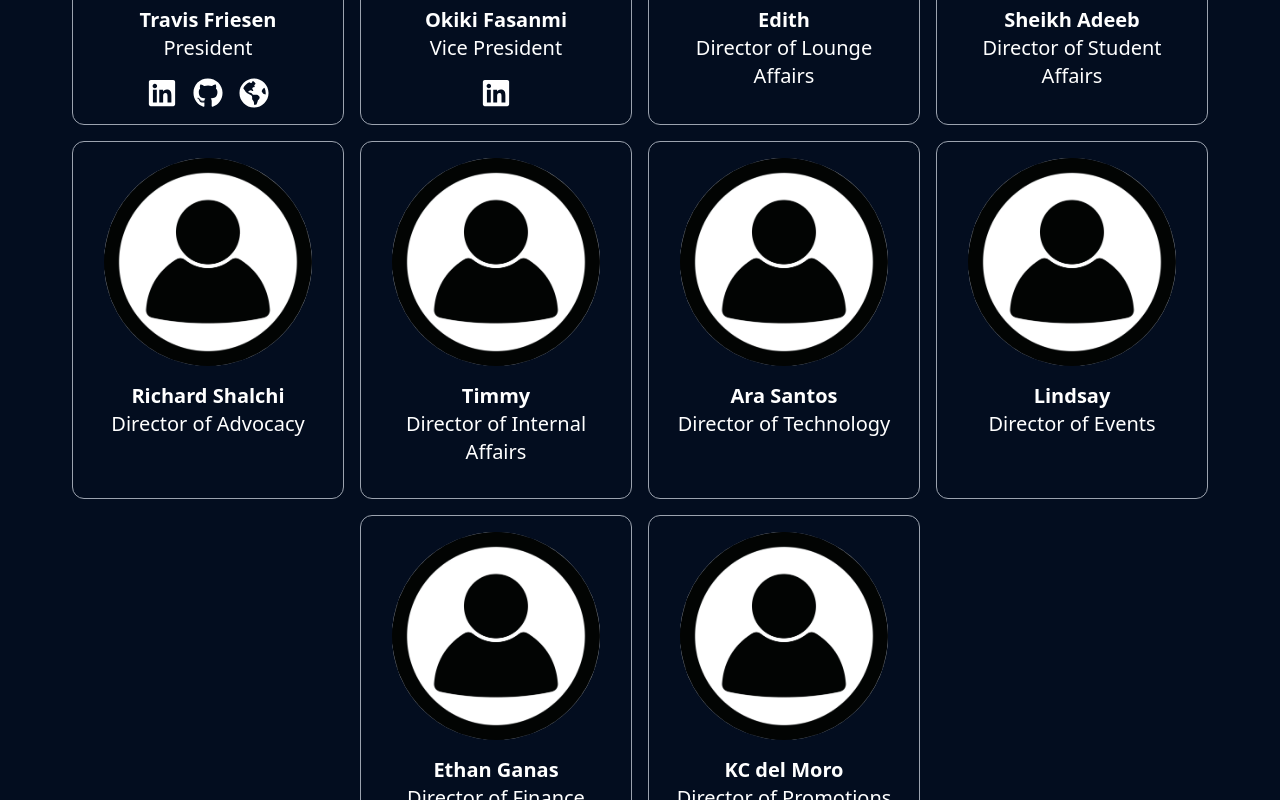
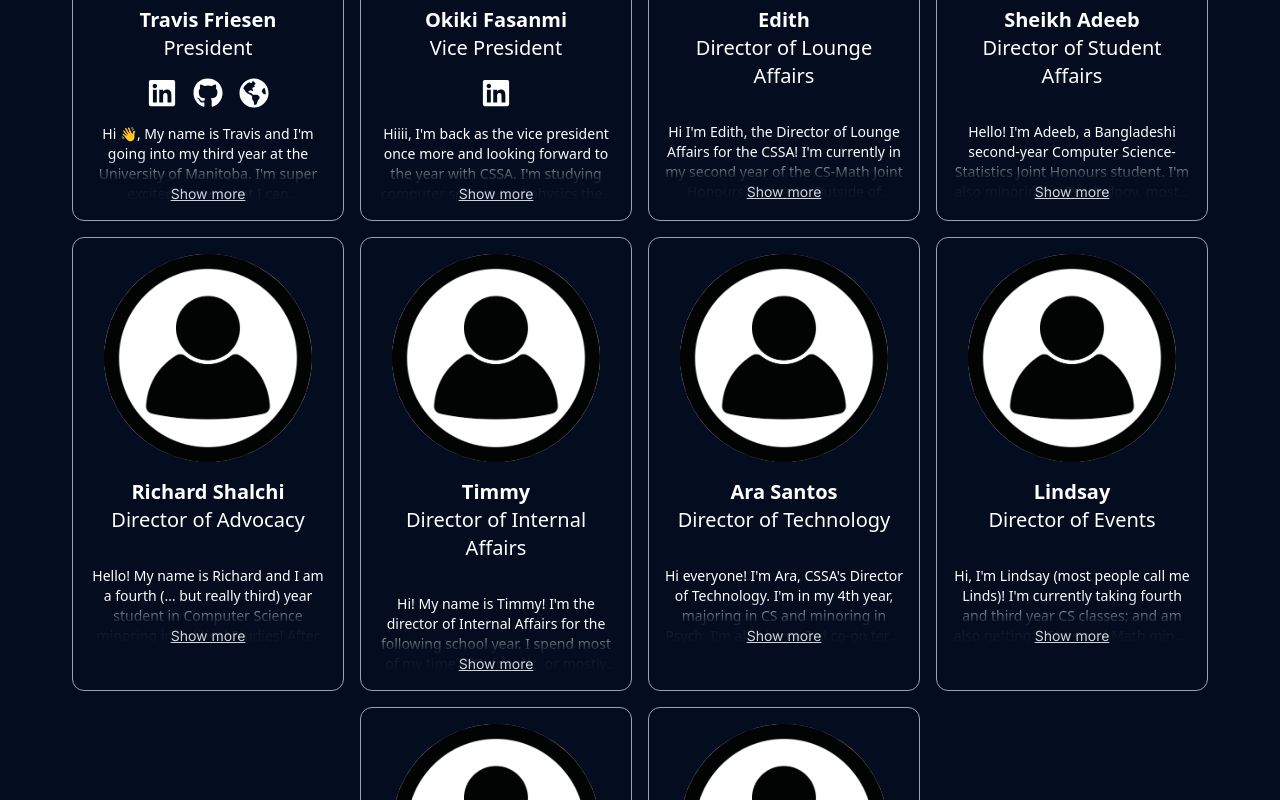
Before and after one commit to umanitoba-cssa/cssa-website-next, a Next.js app: page /team in a window 1280 px wide. Shown: the part 1100-1900 px from the top of the page. Built offline with nearby package versions, Linux system fonts and the light colour scheme.

Commit message:
First draft for descriptions formatting

```diff
--- a/src/app/team/page.tsx
+++ b/src/app/team/page.tsx
@@ -13,6 +13,7 @@ export default function Team() {
             linkedin={profile.linkedin}
             github={profile.github}
             website={profile.website}
+            description={profile.description}
             // discord={profile.discord}
         />
     ));
--- a/src/components/profile-card.tsx
+++ b/src/components/profile-card.tsx
@@ -1,5 +1,9 @@
+"use client";
+
 import { FaGithub, FaGlobeAmericas, FaInstagram, FaLinkedin, FaDiscord } from "react-icons/fa";
 import Image from "next/image";
+import { useLayoutEffect, useState } from "react";
+import React from "react";
 
 interface IProfile {
     name: string
@@ -9,18 +13,47 @@ interface IProfile {
     instagram?: string
     github?: string
     website?: string
+    description?: string
     discord?: string
 }
 
-export default function ProfileCard({ name, position, image, linkedin, instagram, github, website, discord }: IProfile) {
+const useTruncatedElement = ({ ref }: { ref: React.RefObject<HTMLElement> }) => {
+  const [isTruncated, setIsTruncated] = useState(false);
+  const [isShowingMore, setIsShowingMore] = useState(false);
+
+  useLayoutEffect(() => {
+    const { offsetHeight, scrollHeight } = ref.current || {};
+
+    if (offsetHeight && scrollHeight && offsetHeight < scrollHeight) {
+      setIsTruncated(true);
+    } else {
+      setIsTruncated(false);
+    }
+  }, [ref]);
+
+  const toggleIsShowingMore = () => setIsShowingMore(prev => !prev);
+
+  return {
+    isTruncated,
+    isShowingMore,
+    toggleIsShowingMore,
+  };
+};
+
+export default function ProfileCard({ name, position, image, linkedin, instagram, github, website, discord, description }: IProfile) {
+   const ref = React.useRef(null);
+    const { isTruncated, isShowingMore, toggleIsShowingMore } = useTruncatedElement({
+        ref,
+    });
+
     return (
         <div className="flex flex-col border-solid border border-gray-400 rounded-xl items-center p-4 gap-4 min-w-[17rem] max-w-[17rem]">
             <div className="w-52 h-52 object-cover bg-contain rounded-full relative overflow-hidden">
                 <Image src={image} alt={name} fill className="" />
             </div>
             <div className="text-center">
-            <h3 className="text-xl font-bold pb-0">{name}</h3>
-            <p className="my-0 text-xl">{position}</p>
+                <h3 className="text-xl font-bold pb-0">{name}</h3>
+                <p className="my-0 text-xl">{position}</p>
             </div>
             <div className="flex flex-row gap-4">
 
@@ -41,6 +74,23 @@ export default function ProfileCard({ name, position, image, linkedin, instagram
                 </a>}
 
             </div>
+
+            <div className="relative w-full text-center">
+                <p ref={ref} className={`text-sm transition-all duration-300 ease-in-out ${!isShowingMore && 'line-clamp-4'}`}>
+                    {description}
+                </p>
+                {isTruncated && (
+                    <div className={!
+                        isShowingMore ?
+                        "absolute bottom-0 left-0 w-full h-12 bg-gradient-to-t from-[rgb(3,13,31)] via-[rgba(3,13,31,0.9)] to-transparent flex items-end justify-center pointer-events-none"
+                        : ""}
+                    >
+                        <button onClick={toggleIsShowingMore} className="text-gray-300 underline text-sm pointer-events-auto">
+                            {isShowingMore ? 'Show less' : 'Show more'}
+                        </button>
+                    </div>
+                )}
+            </div>
         </div>
     );
 }
--- a/src/data/team.ts
+++ b/src/data/team.ts
@@ -7,6 +7,7 @@ interface IProfile {
     github?: string;
     website?: string;
     discord?: string;
+    description?: string;
 }
 
 export const ExecProfiles = [
@@ -17,52 +18,120 @@ export const ExecProfiles = [
         linkedin: "https://www.linkedin.com/in/travisfriesen/",
         github: "https://github.com/travisfriesen",
         website: "https://travisfriesen.ca",
+        description:
+            "Hi 👋, My name is Travis and I'm going into my third year at the University of Manitoba. \
+            I'm super excited to see what I can accomplish as the President of the CSSA this year. \
+            In the past I've been the Director of Technology and Promotions with the CSSA. \
+            In my free time I hang out with my Cats, tinker with the various computers in my closet, or watch TV Shows.",
     },
     {
         name: "Okiki Fasanmi",
         position: "Vice President",
         image: "/img/team/vacant.png",
         linkedin: "https://www.linkedin.com/in/okikiola-fasanmi-b264a6203/",
+        description:
+            "Hiiii, I'm back as the vice president once more and looking forward to the year with CSSA. \
+            I'm studying computer science and physics then maybe go for research in quantum computing (PS I'm not a school person). \
+            Fe things I enjoy are building things or planning to make stuff I never end up making; either that or gaming then YouTube/movies, last movie I enjoyed K-pop demon hunters. \
+            \n\nFor my goals for the CSSA I want the CSSA to be somewhere every cs student would want to be in.",
     },
     {
         name: "Edith",
         position: "Director of Lounge Affairs",
         image: "/img/team/vacant.png",
+        description: "Hi I'm Edith, the Director of Lounge Affairs for the CSSA! \
+        I'm currently in my second year of the CS-Math Joint Honours program. \
+        Outside of school, my hobbies include game dev, reading, and chatting with friends. \
+        I'm excited for this opportunity to work on making the lounge more accessible and a safer space for everyone!",
     },
     {
         name: "Sheikh Adeeb",
         position: "Director of Student Affairs",
         image: "/img/team/vacant.png",
+        description:
+            "Hello! I'm Adeeb, a Bangladeshi second-year Computer Science-Statistics Joint Honours student. \
+            I'm also minoring in Psychology, mostly so I can psychoanalyze myself after every coding breakdown. \
+            \n\nI've been using computers for as long as I can remember. \
+            It started as a way for me to play video games but then the internet happened, and along with raging over Rocket League, I dove deep into the rabbit hole of how the internet works. \
+            Now, I dream of a future where I get paid to stare at a screen all day. \
+            \n\nWhen I'm not fighting for my life in academia, I'm all about soccer. \
+            I'm always down to play, watch or host soccer games. \
+            And in case it's relevant to you, I'm a huge Real Madrid fan and I wholeheartedly pledge my allegiance to the greatest of all time, Cristiano Ronaldo.",
     },
     {
         name: "Richard Shalchi",
         position: "Director of Advocacy",
         image: "/img/team/vacant.png",
+        description:
+            "Hello! My name is Richard and I am a fourth (… but really third) year student in Computer Science minoring in Political Studies! \
+            After being on the advocacy committee for the past two years I found that the change made in the department has been inadequate, so I thought I would try my hand at being the CSSA Director of Advocacy! \
+            When I am not trying to still comprehend how pointers in C work, you can find me at the gym, online shopping, learning new languages, doing anything music related, or watching videos on YouTube about the most random topics ever. \
+            \n\nI hope to turn the department into a more welcoming space for all, whether it be the in the lounge, in classroom spaces, or on online spaces such as the Discord server. \
+            Advocacy has always been important to me. \
+            I'm so excited to meet everybody this upcoming year and make our department more welcoming, inclusive, and united. \
+            Feel free to shoot me a message at any time if you have got any feedback or ideas, because advocacy is never a one-person job!",
     },
     {
         name: "Timmy",
         position: "Director of Internal Affairs",
         image: "/img/team/vacant.png",
+        description:
+            "Hi! My name is Timmy! \
+            I'm the director of Internal Affairs for the following school year. \
+            I spend most of my time with friends, or mostly playing games. \
+            Many of my interests are in various research fields here at the UofM. \
+            I also enjoy participating in various events held here, such as devhacks and capture the flag competitions!"
     },
     {
         name: "Ara Santos",
         position: "Director of Technology",
         image: "/img/team/vacant.png",
+        description:
+            "Hi everyone! I'm Ara, CSSA's Director of Technology. \
+            I'm in my 4th year, majoring in CS and minoring in Psych. \
+            I'm also in my 3rd co-op term this summer! \
+            I'm really happy to be a part of the CSSA team this year<3 Ever since my first year, student clubs like WICS & CSSA have been my go-to in terms of finding an amazing group of people to be with and learn things with. \
+            I'm so glad to have the opportunity to keep on going! Outside of university, I enjoy watching sci-fi movies, playing games, and listening to music. \
+            I listen to pretty much every main pop girly and indie music🙂‍↕️🙂‍↕️ As for games, I play a few, but right now they're mainly Immortals Fenyx Rising and Mobile Legends <33 Anyway, if you see me out there, feel free to say hi!! \
+            I love talking to people, especially asking questions. \
+            My mom even says I should be an interviewer or an interrogator, but I fear I'm 4 years too deep to switch careers (jkjk I love CS)."
     },
     {
         name: "Lindsay",
         position: "Director of Events",
         image: "/img/team/vacant.png",
+        description:
+            "Hi, I'm Lindsay (most people call me Linds)! \
+            I'm currently taking fourth and third year CS classes; and am also getting a Stats and Math minor. \
+            I spend most of my time writing and drawing outside of CS, usually pursuing projects with extensive lore and world-building. \
+            I also really like horror games, especially the more unconventional ones. \
+            In fact, I generally like playing small weird video games that play with the medium. \
+            I also really like cooking and baking various things! \
+            I've been in the CSSA community ever since my second year, and I'd like to improve it further by getting more students involved through events."
     },
     {
         name: "Ethan Ganas",
         position: "Director of Finance",
         image: "/img/team/vacant.png",
+        description:
+            "Hi! My name is Ethan, and I'm the 2025/2026 Umanitoba CSSA Finance Director. \
+            I'm a second year CS student who loves reading and learning about cool new technologies. \
+            I spend my free time cathcing up with friends, gaming and working out. \
+            I'm also a big movie fan, and enjoys cathcing movies at the theatres. \
+            At the University of Manitoba, students studying CS have a lot of opportunities to learn and grow outside of the classroom and I hope the CSSA can make a big impact in that area this year. \
+            I'm excited to get started on all the interesting things the CSSA has planned this year and I am really looking forward to seeing you all there! "
     },
     {
         name: "KC del Moro",
         position: "Director of Promotions",
         image: "/img/team/vacant.png",
         linkedin: "https://www.linkedin.com/in/kriza-del-moro-950378301/",
+        description:
+            "Hii everyone! My name's KC and I've been re-elected as CSSA's Director of Promotions for this year :D \
+            On my free time I love reading webtoons, learning languages, playing games with friends, and cooking! \
+            I also really love chiikawa and damgom ^_^ I really loved doing art and design growing up—I found that this role really suits that! \
+            I value and strive for inclusivity, which is also why I wanted to take on this role. \
+            I wanted to make the CSSA appear to be less intimidating—especially for first years and transfer students—and more inclusive of women and gender minorities. \
+            Please look forward to our projects for the year!!"
     },
 ];
```
